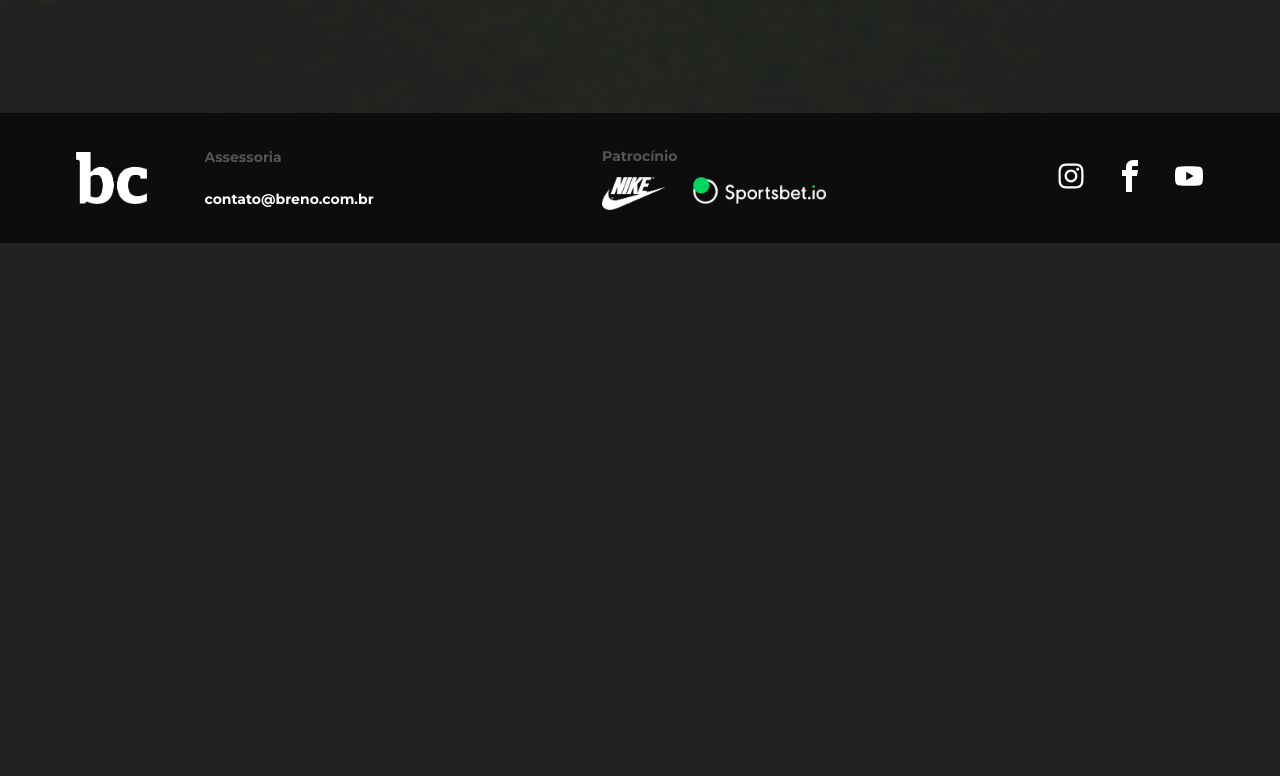
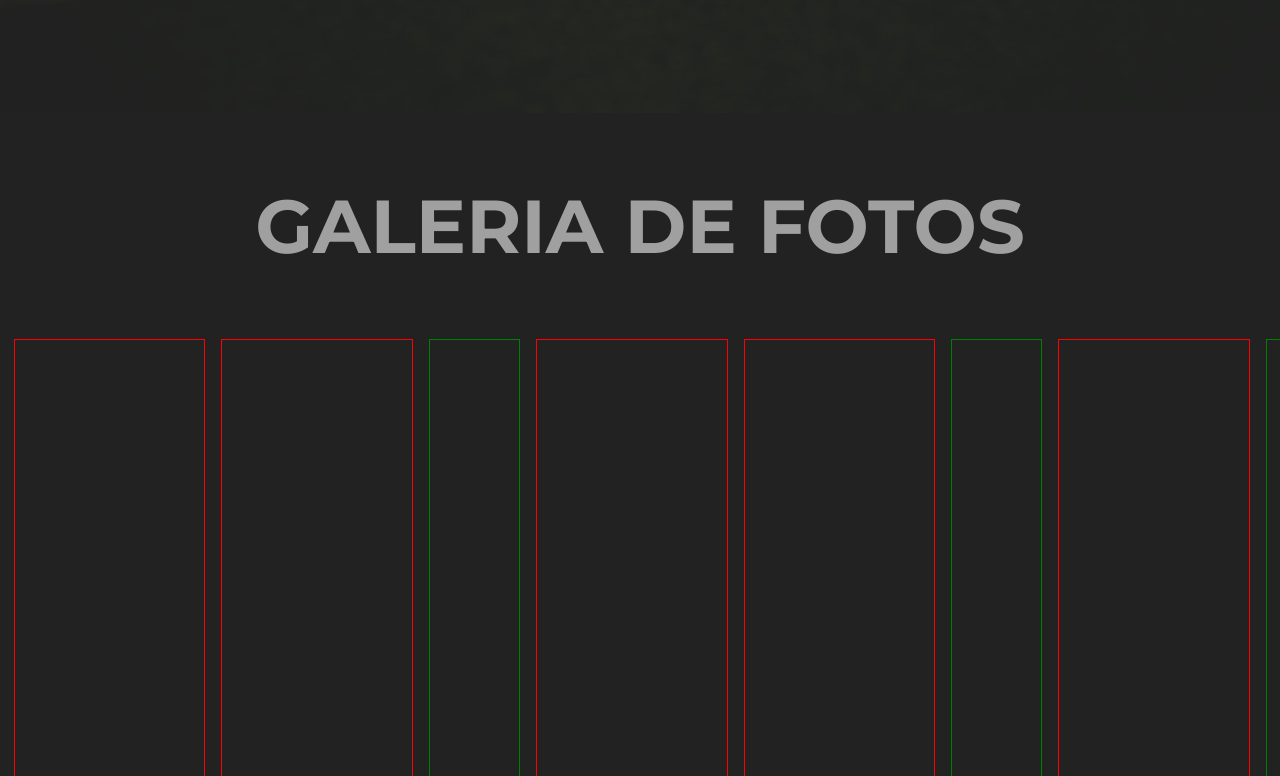
Before and after one commit to flpsoares/portfolio-BrenoCorreia, a React (Create React App) app: page / in a window 1280 px wide. Shown: the part 3364-4140 px from the top of the page. Before the commit the page ends 3607 px from the top, so only its background shows below. Built offline with nearby package versions, Linux system fonts and the light colour scheme.

Commit message:
feat: gallery sketch

```diff
--- a/src/App.tsx
+++ b/src/App.tsx
@@ -2,6 +2,7 @@ import { Achievements } from './components/Achievements'
 import { Banner } from './components/Banner'
 import { Biography } from './components/Biography'
 import { ContactButtons } from './components/ContactButtons'
+import { Gallery } from './components/Gallery'
 import { Footer } from './components/Footer'
 import { Highlights } from './components/Highlights'
 import { Container } from './styles/app'
@@ -13,6 +14,7 @@ export const App: React.FC = () => {
       <Biography />
       <Achievements />
       <Highlights />
+      <Gallery />
       <Footer />
       <ContactButtons />
     </Container>
--- /dev/null
+++ b/src/components/Gallery/index.tsx
@@ -0,0 +1,23 @@
+import { Container, DoubleColumn, SingleColumn, Title, Wrapper } from './style'
+
+export const Gallery: React.FC = () => {
+  return (
+    <Container>
+      <Title>GALERIA DE FOTOS</Title>
+      <Wrapper>
+        <DoubleColumn></DoubleColumn>
+        <DoubleColumn></DoubleColumn>
+        <SingleColumn></SingleColumn>
+        <DoubleColumn></DoubleColumn>
+        <DoubleColumn></DoubleColumn>
+        <SingleColumn></SingleColumn>
+        <DoubleColumn></DoubleColumn>
+        <SingleColumn></SingleColumn>
+        <DoubleColumn></DoubleColumn>
+        <SingleColumn></SingleColumn>
+        <DoubleColumn></DoubleColumn>
+        <SingleColumn></SingleColumn>
+      </Wrapper>
+    </Container>
+  )
+}
--- /dev/null
+++ b/src/components/Gallery/style.ts
@@ -0,0 +1,68 @@
+import styled from 'styled-components'
+
+export const Container = styled.div`
+  display: flex;
+  flex-direction: column;
+  height: 1000px;
+  overflow-x: scroll;
+`
+
+export const Title = styled.h1`
+  font-weight: 700;
+  font-size: 75px;
+  color: #a0a0a0;
+  line-height: 66px;
+  text-align: center;
+
+  padding: 80px 0;
+`
+
+export const Wrapper = styled.div`
+  display: flex;
+  justify-content: center;
+  height: 100%;
+  gap: 16px;
+
+  min-width: 2000px;
+
+  margin-bottom: 50px;
+
+  padding: 0 14px;
+
+  img {
+    max-width: 100%;
+    max-height: 100%;
+    object-fit: cover;
+  }
+
+  .twoDiagonalSpaces {
+    grid-column: span 2;
+  }
+
+  .twoVerticalSpaces {
+    grid-row: span 2;
+  }
+
+  .fourSpaces {
+    grid-column: span 2;
+    grid-row: span 2;
+  }
+`
+
+export const SingleColumn = styled.div`
+  display: grid;
+  grid-template-columns: 1fr;
+  grid-template-rows: repeat(4, 1fr);
+  width: 9%;
+  height: 100%;
+  border: 1px solid green;
+`
+
+export const DoubleColumn = styled.div`
+  display: grid;
+  grid-template-columns: repeat(2, 1fr);
+  grid-template-rows: repeat(4, 1fr);
+  width: 19%;
+  height: 100%;
+  border: 1px solid red;
+`
```
